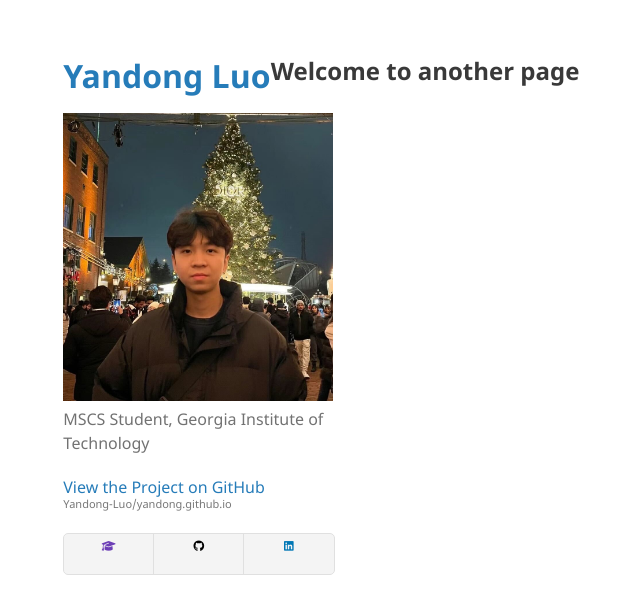
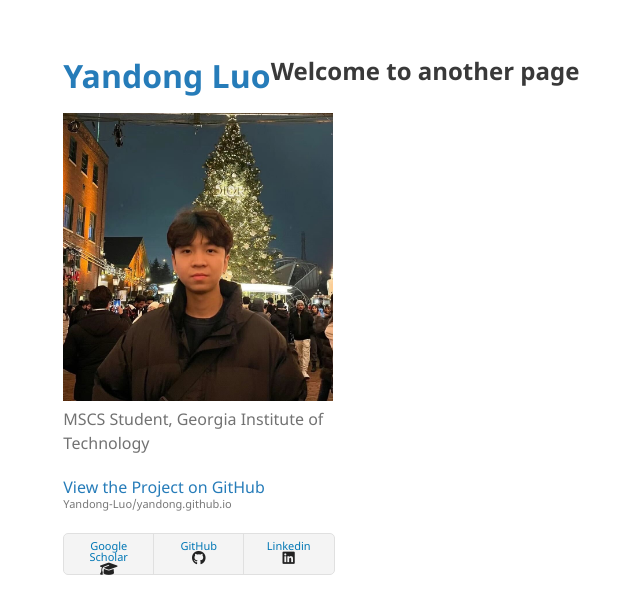
Before and after one commit to Yandong-Luo/yandong.github.io, a Jekyll site: the page built from another-page.md, in a window 1280 px wide. Shown: the top 614 px of the page, without its empty margins (53-693 px from the left). Built offline with Jekyll 4.4.1, drawn with Linux system fonts in a browser that asks for light colours; our own code applies the rules of GitHub Pages for plain Markdown files.

Commit message:
add detail of projecy

```diff
--- a/_layouts/default.html
+++ b/_layouts/default.html
@@ -86,14 +86,14 @@
           <li><a href="{https://www.linkedin.com/in/yandong-luo-gt-robotics/}">Download <strong>Linkedin</strong></a></li>
         </ul> -->
         <ul class="downloads">
-          <li><a href="https://scholar.google.com/citations?user=l9unWNQAAAAJ&hl=en" target="_blank" style="margin: 0 10px; color: #6c3eb6;">
-            <i class="fas fa-graduation-cap"></i>
+          <li><a href="https://scholar.google.com/citations?user=l9unWNQAAAAJ&hl=en" target="_blank" style="margin: 0 10px; color: #0077b5;"> Google Scholar
+            <strong><i class="fas fa-graduation-cap"></i></strong>
           </a></li>
-          <li><a href="https://github.com/Yandong-Luo" target="_blank" style="margin: 0 10px; color: #000;">
-            <i class="fab fa-github"></i>
+          <li><a href="https://github.com/Yandong-Luo" target="_blank" style="margin: 0 10px; color: #0077b5;"> GitHub
+            <strong><i class="fab fa-github"></i></strong>
           </a></li>
-          <li><a href="https://www.linkedin.com/in/yandong-luo-gt-robotics/" target="_blank" style="margin: 0 10px; color: #0077b5;">
-            <i class="fab fa-linkedin"></i>
+          <li><a href="https://www.linkedin.com/in/yandong-luo-gt-robotics/" target="_blank" style="margin: 0 10px; color: #0077b5;"> Linkedin
+            <strong><i class="fab fa-linkedin"></i></strong>
           </a></li>
         </ul>
         <!-- <div style="text-align: center; font-size: 1.6em; margin-top: 10px;">
```
Also changed, not shown: index.md (+15 -13 lines).
